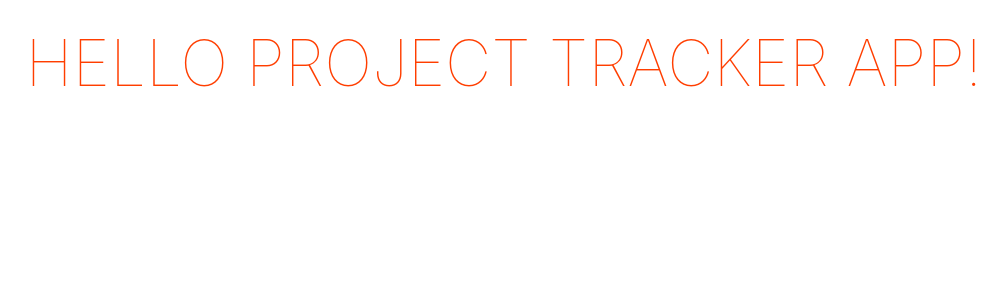
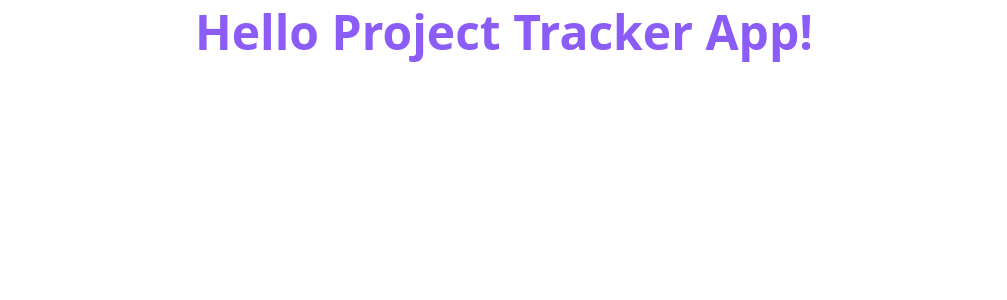
Before and after one commit to bineetNaidu/project-tracker-app, a Svelte app: page / in a window 1280 px wide. Shown: the top 300 px of the page, without its empty margins (136-1143 px from the left). Built offline with nearby package versions, Linux system fonts and the light colour scheme.

Commit message:
🚀 intregated tailwindcss

```diff
--- a/src/App.svelte
+++ b/src/App.svelte
@@ -1,28 +1,14 @@
 <script lang="ts">
 </script>
 
-<main>
-  <h1>Hello Project Tracker App!</h1>
+<main class="container">
+  <h1 class="text-center font-semibold text-5xl text-purple-500">
+    Hello Project Tracker App!
+  </h1>
 </main>
 
-<style>
-  main {
-    text-align: center;
-    padding: 1em;
-    max-width: 240px;
-    margin: 0 auto;
-  }
-
-  h1 {
-    color: #ff3e00;
-    text-transform: uppercase;
-    font-size: 4em;
-    font-weight: 100;
-  }
-
-  @media (min-width: 640px) {
-    main {
-      max-width: none;
-    }
-  }
+<style global>
+  @tailwind base;
+  @tailwind components;
+  @tailwind utilities;
 </style>
```
